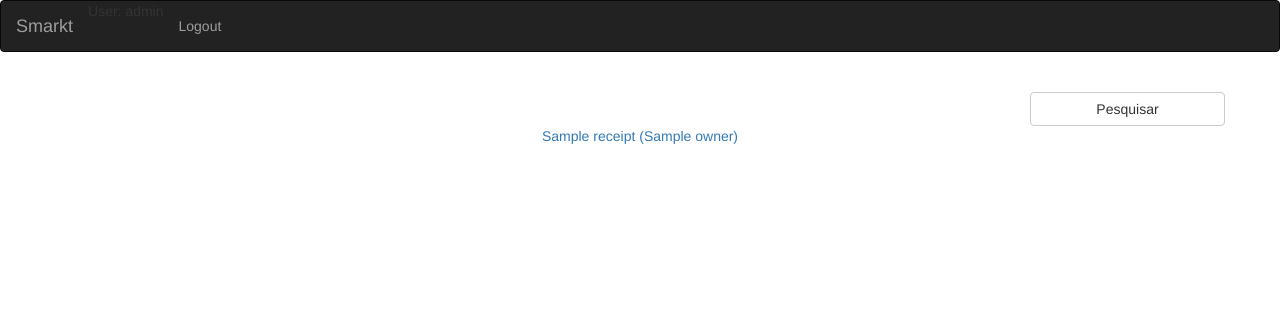
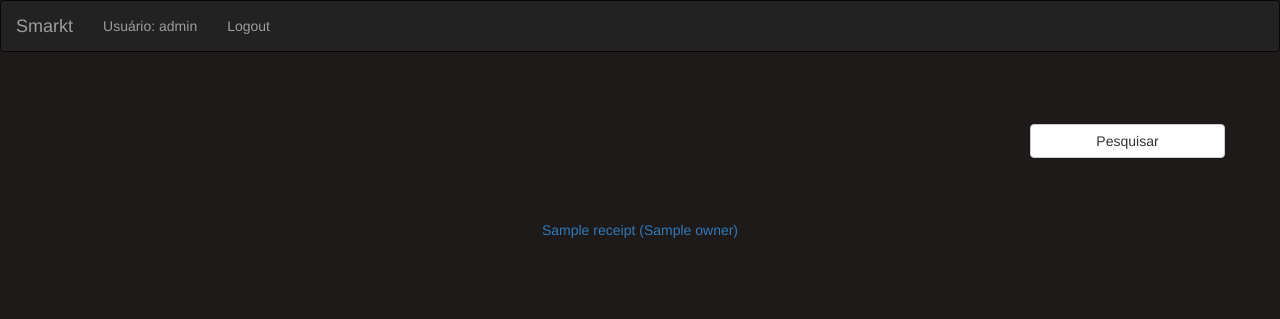
Before and after one commit to majard/smarkt, a Django app: template smarkt/smarkt/templates/index.html in a window 1280 px wide. Shown: the top 319 px of the page. Run offline with Django 3.2, Linux system fonts and the light colour scheme; a user stored in the database is signed in; the template is opened without the code that fills it: most values are stand-ins (such as "Sample title", 1, 10 or a date in 2020); some libraries are stand-ins or nearby versions.

Commit message:
Adding a web interface.

```diff
--- a/smarkt/smarkt/templates/base_generic.html
+++ b/smarkt/smarkt/templates/base_generic.html
@@ -28,7 +28,7 @@
 
           <ul class="nav navbar-nav">
               {% if user.is_authenticated %}
-                <li>User: {{ user.get_username }} </a></li>
+                <li ><a> Usuário: {{ user.username }} </a></li>
 
                 <li><a href="{% url 'logout'%}?next={{request.path}}">Logout</a></li>
               {% else %}
--- /dev/null
+++ b/smarkt/static/css/styles.css
@@ -0,0 +1,39 @@
+.sidebar-nav {
+    margin-top: 20px;
+    padding: 0;
+    list-style: none;
+}
+
+.list{
+    padding: 20px;
+
+}
+
+body{
+    padding-bottom: 50px;
+    background-color: rgb(30, 26, 26);
+    color: gray;
+}
+
+.post-list-element{
+    padding: 10px;
+    display: inline-block;
+}
+
+
+#id_address{
+    width:64%;
+    height: 32px;
+    display: inline-block;
+    margin-right: 28px;
+}
+
+.search_form{
+    font-size: 18px;
+    margin-bottom: 32px;
+    margin-top: 32px;
+}
+
+.title{
+    font-size: 48px;
+}
```
Also changed, not shown: smarkt/smarkt/settings.py (+10 -1 lines), smarkt/db.sqlite3.
